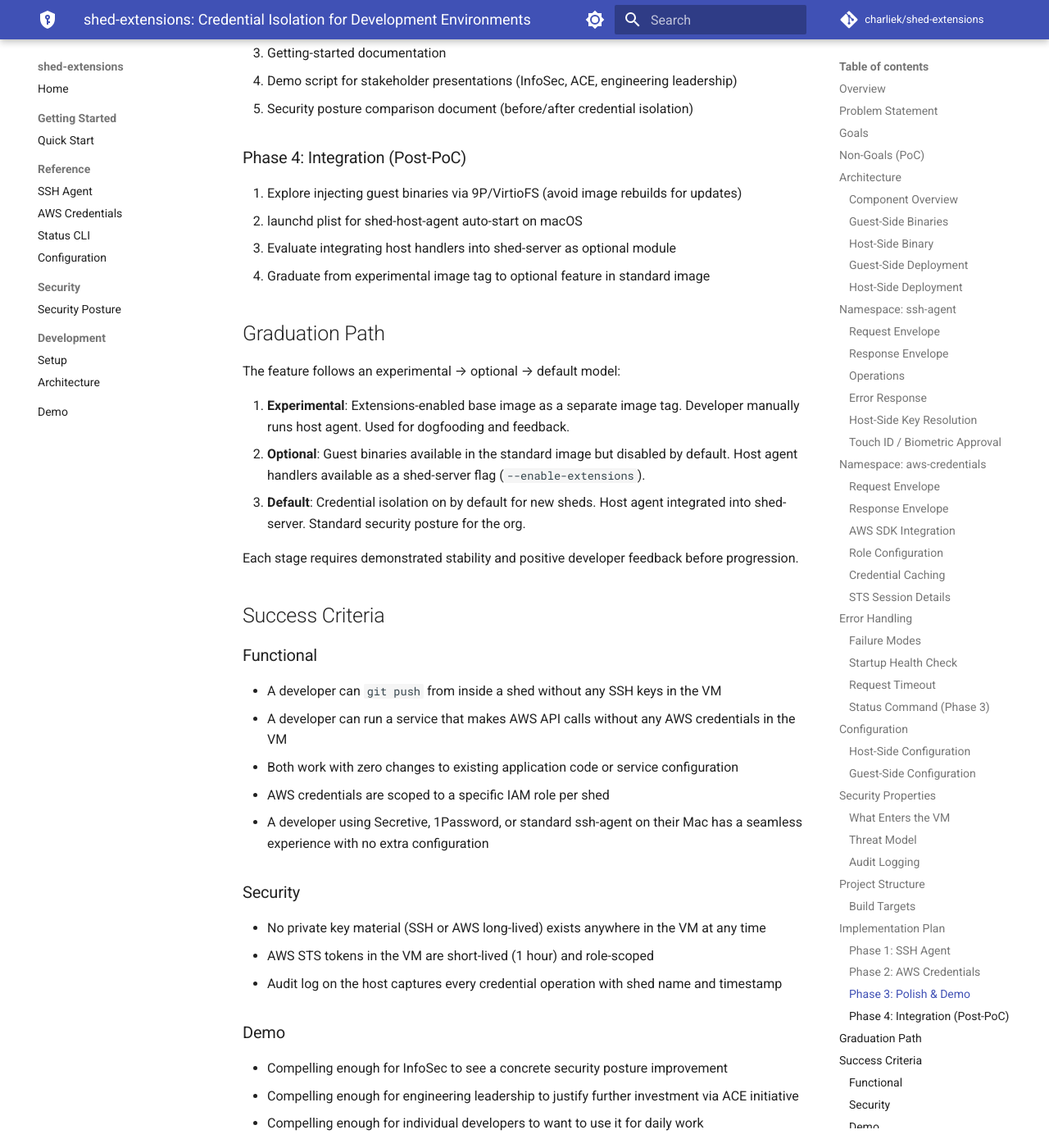
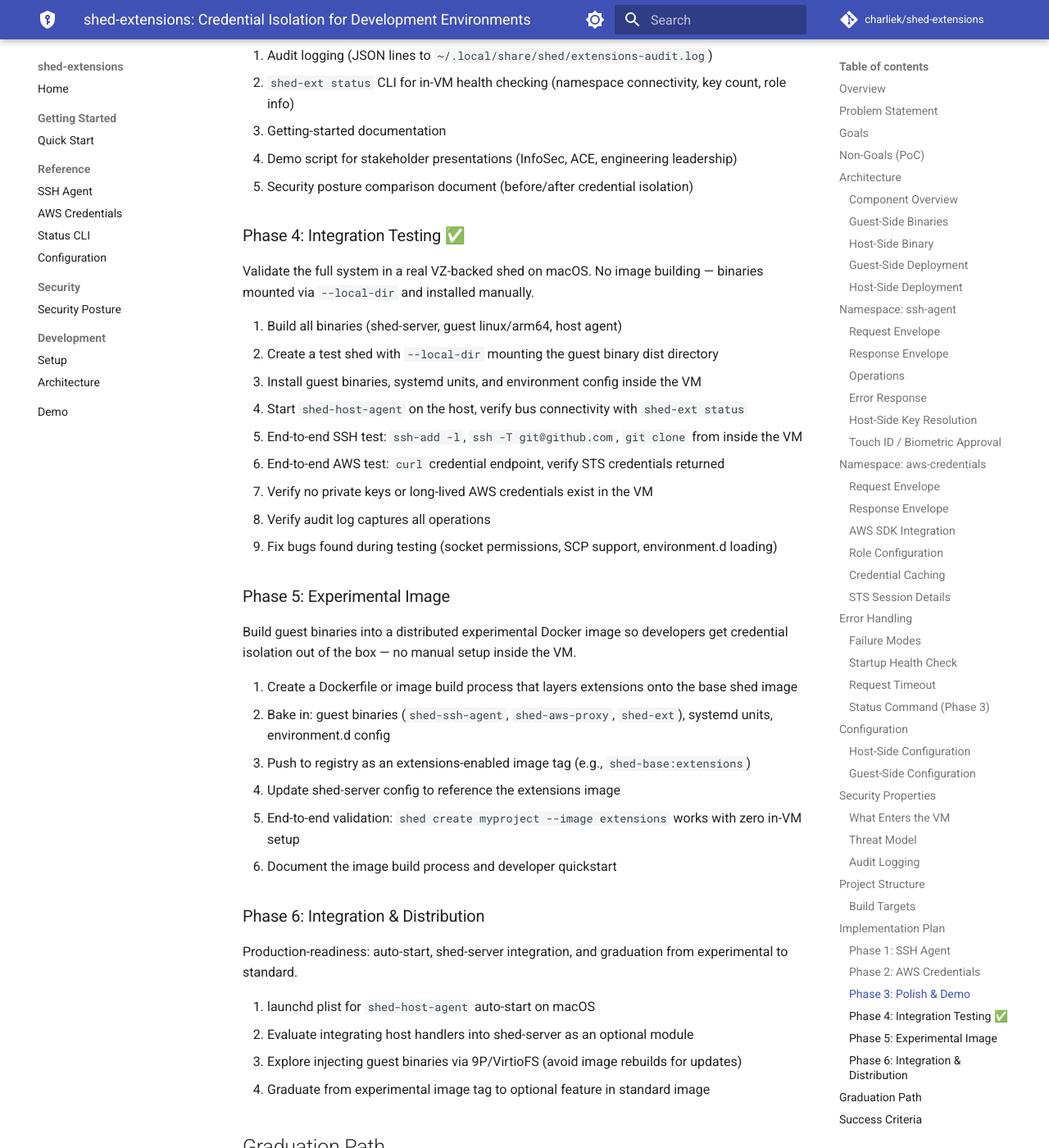
Before and after one commit to charliek/shed-extensions, an MkDocs documentation site: the page built from docs/spec.md, in a window 1280 px wide and 1400 px high, scrolled down 15420 px. Shown: the whole window at 82% size. Built offline with MkDocs 1.6.1 and Material for MkDocs 9.7.7, drawn with Linux system fonts in a browser that asks for light colours; comment, search, counter and statistics services are not loaded; some of the changed text lies outside the part shown.

Commit message:
docs: fix stale socket paths and update spec structure
- Update 4 references to old /run/shed-ssh-agent.sock path to
  /run/shed-extensions/ssh-agent.sock across quick-start,
  ssh-agent reference, and configuration docs
- Add missing internal/busclient/ to spec project structure
- Update spec docs directory listing to match actual layout
- Update implementation plan phases to reflect revised roadmap
  (Phase 4: integration testing, Phase 5: experimental image,
  Phase 6: integration & distribution)

Co-Authored-By: Claude Opus 4.6 (1M context) <noreply@anthropic.com>

```diff
--- a/docs/spec.md
+++ b/docs/spec.md
@@ -532,6 +532,9 @@ shed-extensions/
 │   ├── protocol/                  # Shared envelope types, request/response structs
 │   │   ├── ssh.go
 │   │   └── aws.go
+│   ├── busclient/                 # Shared guest-side publish-to-bus client
+│   │   ├── client.go
+│   │   └── client_test.go
 │   ├── sshagent/                  # agent.Agent implementation
 │   │   ├── agent.go
 │   │   └── agent_test.go
@@ -550,8 +553,10 @@ shed-extensions/
 │   │       └── shed-aws-proxy.service
 │   └── README.md
 ├── docs/
-│   ├── architecture.md
-│   └── getting-started.md
+│   ├── spec.md
+│   ├── getting-started/
+│   ├── reference/
+│   └── development/
 ├── go.mod
 ├── go.sum
 ├── Makefile
@@ -606,20 +611,47 @@ The host binary requires a macOS build environment (cgo for Touch ID). Guest bin
 4. Demo script for stakeholder presentations (InfoSec, ACE, engineering leadership)
 5. Security posture comparison document (before/after credential isolation)
 
-### Phase 4: Integration (Post-PoC)
+### Phase 4: Integration Testing ✅
 
-1. Explore injecting guest binaries via 9P/VirtioFS (avoid image rebuilds for updates)
-2. launchd plist for shed-host-agent auto-start on macOS
-3. Evaluate integrating host handlers into shed-server as optional module
+Validate the full system in a real VZ-backed shed on macOS. No image building — binaries mounted via `--local-dir` and installed manually.
+
+1. Build all binaries (shed-server, guest linux/arm64, host agent)
+2. Create a test shed with `--local-dir` mounting the guest binary dist directory
+3. Install guest binaries, systemd units, and environment config inside the VM
+4. Start `shed-host-agent` on the host, verify bus connectivity with `shed-ext status`
+5. End-to-end SSH test: `ssh-add -l`, `ssh -T git@github.com`, `git clone` from inside the VM
+6. End-to-end AWS test: `curl` credential endpoint, verify STS credentials returned
+7. Verify no private keys or long-lived AWS credentials exist in the VM
+8. Verify audit log captures all operations
+9. Fix bugs found during testing (socket permissions, SCP support, environment.d loading)
+
+### Phase 5: Experimental Image
+
+Build guest binaries into a distributed experimental Docker image so developers get credential isolation out of the box — no manual setup inside the VM.
+
+1. Create a Dockerfile or image build process that layers extensions onto the base shed image
+2. Bake in: guest binaries (`shed-ssh-agent`, `shed-aws-proxy`, `shed-ext`), systemd units, environment.d config
+3. Push to registry as an extensions-enabled image tag (e.g., `shed-base:extensions`)
+4. Update shed-server config to reference the extensions image
+5. End-to-end validation: `shed create myproject --image extensions` works with zero in-VM setup
+6. Document the image build process and developer quickstart
+
+### Phase 6: Integration & Distribution
+
+Production-readiness: auto-start, shed-server integration, and graduation from experimental to standard.
+
+1. launchd plist for `shed-host-agent` auto-start on macOS
+2. Evaluate integrating host handlers into shed-server as an optional module
+3. Explore injecting guest binaries via 9P/VirtioFS (avoid image rebuilds for updates)
 4. Graduate from experimental image tag to optional feature in standard image
 
 ## Graduation Path
 
 The feature follows an experimental → optional → default model:
 
-1. **Experimental**: Extensions-enabled base image as a separate image tag. Developer manually runs host agent. Used for dogfooding and feedback.
-2. **Optional**: Guest binaries available in the standard image but disabled by default. Host agent handlers available as a shed-server flag (`--enable-extensions`).
-3. **Default**: Credential isolation on by default for new sheds. Host agent integrated into shed-server. Standard security posture for the org.
+1. **Experimental** (Phase 5): Extensions-enabled base image as a separate image tag. Developer manually runs host agent. Used for dogfooding and feedback.
+2. **Optional** (Phase 6): Guest binaries available in the standard image but disabled by default. Host agent handlers available as a shed-server flag (`--enable-extensions`). launchd auto-start for host agent.
+3. **Default** (future): Credential isolation on by default for new sheds. Host agent integrated into shed-server. Standard security posture for the org.
 
 Each stage requires demonstrated stability and positive developer feedback before progression.
 
```
Also changed, not shown: docs/getting-started/quick-start.md (+1 -1 lines), docs/reference/configuration.md (+2 -2 lines), docs/reference/ssh-agent.md (+1 -1 lines).
